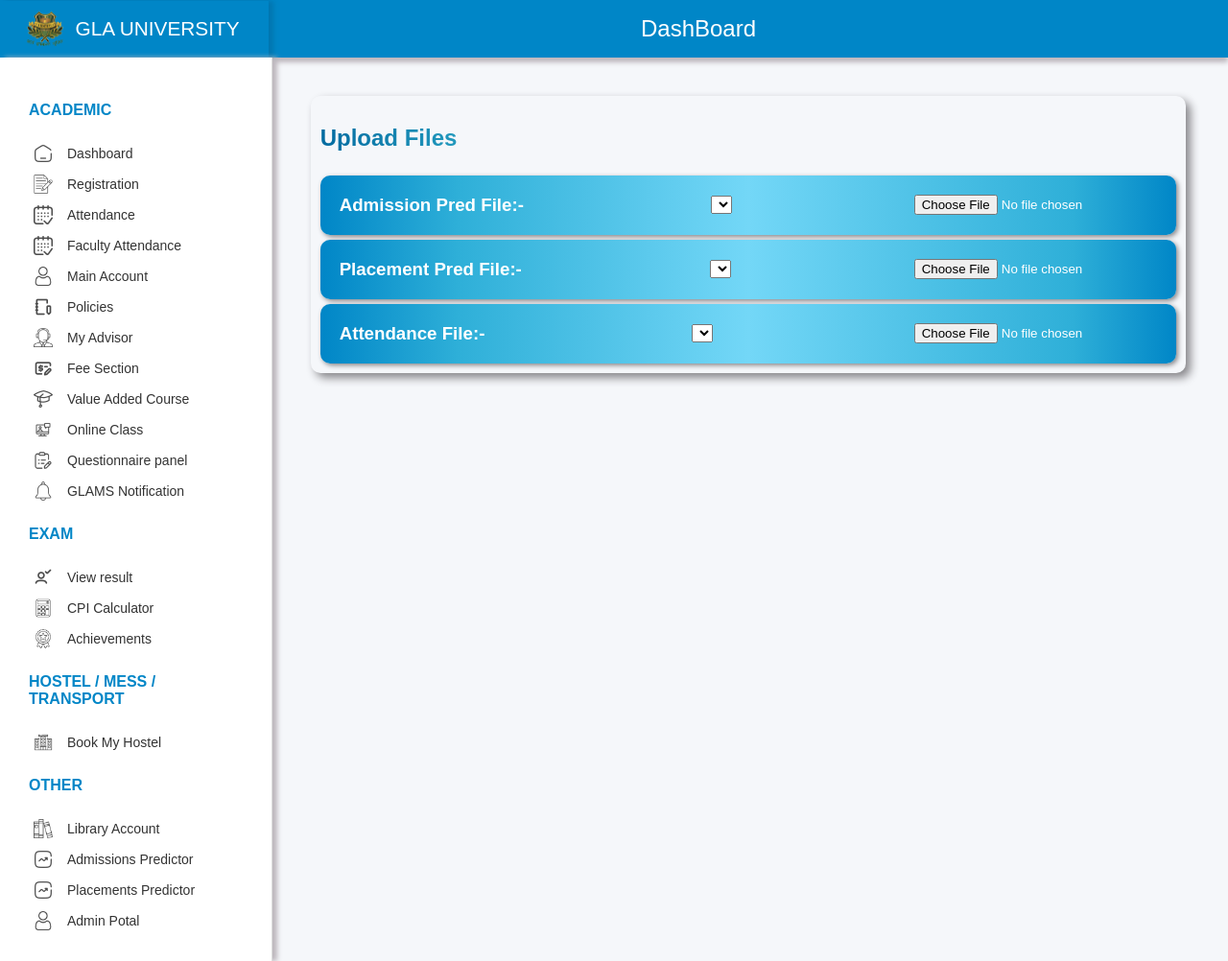
After one commit to prerit85jain/Attendance-Management-System, a Flask app: page /admin_portal in a window 1280 px wide. The commit adds this page. Shown: the whole page at 96% size. Run offline with Flask 3, Linux system fonts and the light colour scheme; lists and menus that the app fills with data are empty; parts of the project's set-up code (start-up, migrations or seed data) failed here and were passed over.

Commit message:
Add Admin Portal

```diff
--- a/Flask/app.py
+++ b/Flask/app.py
@@ -128,6 +128,10 @@
 def faculty():
     return render_template("attendanceFaculty.html")
 
+@app.route('/admin_portal')
+def admin_portal():
+    return render_template("admin.html")
+
 @app.route('/generate_qr', methods=['POST'])
 def generate_qr():
 
--- /dev/null
+++ b/Flask/templates/admin.html
@@ -0,0 +1,119 @@
+<!DOCTYPE html>
+<html lang="en">
+
+<head>
+    <meta charset="UTF-8">
+    <meta name="viewport" content="width=device-width, initial-scale=1.0">
+    <title>GLA University Dashboard</title>
+    <link rel="preconnect" href="https://fonts.googleapis.com">
+    <link rel="preconnect" href="https://fonts.gstatic.com" crossorigin>
+    <link
+        href="https://fonts.googleapis.com/css2?family=Poppins:ital,wght@0,100;0,200;0,300;0,400;0,500;0,600;0,700;0,800;0,900;1,100;1,200;1,300;1,400;1,500;1,600;1,700;1,800;1,900&display=swap"
+        rel="stylesheet">
+
+    <link rel="stylesheet" href="/static/style1.css">
+</head>
+
+<body>
+    <div class="container">
+        <header class="header">
+            <div class="side-heading">
+                <img src="/static/icon.png" alt="GLA University Logo" class="logo">
+                <div class="header-info">GLA UNIVERSITY</div>
+            </div>
+            <div class="menu">
+                <h1>DashBoard</h1>
+            </div>
+        </header>
+
+        <div class="main-content">
+            <aside class="sidebar">
+                <ul class="menu-list">
+                    <li class="menu-title">ACADEMIC</li>
+                    <li class="items"><a href="/"><img src="/static/das.png" alt="" class="side-icon"><span>Dashboard<span></a></li>
+                    <li class="items"><a href=""><img src="/static/registration.png" alt="" class="side-icon"><span>Registration<span></a></li>
+                    <li class="items"><a href="/attendance"><img src="/static/att.png" alt="" class="side-icon"><span>Attendance<span></a></li>
+                    <li class="items"><a href="/faculty"><img src="/static/att.png" alt="" class="side-icon"><span>Faculty Attendance<span></a></li>
+                    <li class="items"><a href=""><img src="/static/acc.png" alt="" class="side-icon"><span>Main Account<span></a></li>
+                    <li class="items"><a href=""><img src="/static/policy.png" alt="" class="side-icon"><span>Policies<span></a></li>
+                    <li class="items"><a href=""><img src="/static/adv.png" alt="" class="side-icon"><span>My Advisor<span></a></li>
+                    <li class="items"><a href=""><img src="/static/fee.png" alt="" class="side-icon"><span>Fee Section<span></a></li>
+                    <li class="items"><a href=""><img src="/static/sch.png" alt="" class="side-icon"><span>Value Added Course<span></a></li>
+                    <li class="items"><a href=""><img src="/static/online.png" alt="" class="side-icon"><span>Online Class<span></a></li>
+                    <li class="items"><a href=""><img src="/static/quest.png" alt="" class="side-icon"><span>Questionnaire panel<span></a></li>
+                    <li class="items"><a href=""><img src="/static/notif.png" alt="" class="side-icon"><span>GLAMS Notification<span></a></li>
+                    <li class="menu-title">EXAM</li>
+                    <li class="items"><a href=""><img src="/static/res.png" alt="" class="side-icon"><span>View result<span></a></li>
+                    <li class="items"><a href=""><img src="/static/calc.png" alt="" class="side-icon"><span>CPI Calculator<span></a></li>
+                    <li class="items"><a href=""><img src="/static/achievement.png" alt="" class="side-icon"><span>Achievements<span></a></li>
+                    <li class="menu-title">HOSTEL / MESS / TRANSPORT</li>
+                    <li class="items"><a href=""><img src="/static/hostel.png" alt="" class="side-icon"><span>Book My Hostel<span></a></li>
+                    <li class="menu-title">OTHER</li>
+                    <li class="items"><a href=""><img src="/static/lib.png" alt="" class="side-icon"><span>Library Account<span></a></li>
+                    <li class="items"><a href="/admission_predictor"><img src="/static/place.png" alt="" class="side-icon"><span>Admissions Predictor<span></a></li>
+                    <li class="items"><a href="/placement_predictor"><img src="/static/place.png" alt="" class="side-icon"><span>Placements Predictor<span></a></li>
+                    <li class="items"><a href="/admin_portal"><img src="/static/acc.png" alt="" class="side-icon"><span>Admin Potal<span></a></li>
+                </ul>
+            </aside>
+
+            <section class="content-container">
+                <div class="current">
+                    <div class="head">
+                        <h1>Upload Files</h1>
+                    </div>
+                    <div class="lect">
+                        <div class="code">
+                            <h3>Admission Pred File:-&nbsp;</h3>
+                        </div>
+                        <div class="code">
+                            <form id="courseForm_Admission">
+                                <select id="course" name="course">
+                                    {% for course in courses %}
+                                    <option value="{{ course }}">{{ course }}</option>
+                                    {% endfor %}
+                                </select>
+                            </form>
+                        </div>
+                        <div class="code">
+                            <span><input type="file" name="" id=""></span>
+                        </div>
+                    </div>
+                    <div class="lect">
+                        <div class="code">
+                            <h3>Placement Pred File:-&nbsp;</h3>
+                        </div>
+                        <div class="code">
+                            <form id="courseForm_Placement">
+                                <select id="course" name="course">
+                                    {% for course in courses %}
+                                    <option value="{{ course }}">{{ course }}</option>
+                                    {% endfor %}
+                                </select>
+                            </form>
+                        </div>
+                        <div class="code">
+                            <span><input type="file" name="" id=""></span>
+                        </div>
+                    </div>
+                    <div class="lect">
+                        <div class="code">
+                            <h3>Attendance File:-&nbsp;</h3>
+                        </div>
+                        <div class="code">
+                            <form id="">
+                                <select id="section" name="section">
+                                    {% for course in courses %}
+                                    <option value="{{ course }}">{{ course }}</option>
+                                    {% endfor %}
+                                </select>
+                            </form>
+                        </div>
+                        <div class="code">
+                            <span><input type="file" name="" id=""></span>
+                        </div>
+                    </div>
+            </section>
+        </div>
+    </div>
+</body>
+</html>
--- a/Flask/templates/admission.html
+++ b/Flask/templates/admission.html
@@ -52,6 +52,7 @@
                     <li class="items"><a href=""><img src="/static/lib.png" alt="" class="side-icon"><span>Library Account<span></a></li>
                     <li class="items"><a href="/admission_predictor"><img src="/static/place.png" alt="" class="side-icon"><span>Admissions Predictor<span></a></li>
                     <li class="items"><a href="/placement_predictor"><img src="/static/place.png" alt="" class="side-icon"><span>Placements Predictor<span></a></li>
+                        <li class="items"><a href="/admin_portal"><img src="/static/acc.png" alt="" class="side-icon"><span>Admin Potal<span></a></li>
                 </ul>
             </aside>
             <section class="content">
--- a/Flask/templates/attendance.html
+++ b/Flask/templates/attendance.html
@@ -72,6 +72,7 @@
                                 class="side-icon"><span>Admissions Predictor<span></a></li>
                     <li class="items"><a href="/placement_predictor"><img src="/static/place.png" alt=""
                                 class="side-icon"><span>Placements Predictor<span></a></li>
+                                    <li class="items"><a href="/admin_portal"><img src="/static/acc.png" alt="" class="side-icon"><span>Admin Potal<span></a></li>
                 </ul>
             </aside>
 
--- a/Flask/templates/attendanceFaculty.html
+++ b/Flask/templates/attendanceFaculty.html
@@ -71,6 +71,7 @@
                                 class="side-icon"><span>Admissions Predictor<span></a></li>
                     <li class="items"><a href="/placement_predictor"><img src="/static/place.png" alt=""
                                 class="side-icon"><span>Placements Predictor<span></a></li>
+                                    <li class="items"><a href="/admin_portal"><img src="/static/acc.png" alt="" class="side-icon"><span>Admin Potal<span></a></li>
                 </ul>
             </aside>
 
--- a/Flask/templates/index.html
+++ b/Flask/templates/index.html
@@ -52,6 +52,7 @@
                     <li class="items"><a href=""><img src="/static/lib.png" alt="" class="side-icon"><span>Library Account<span></a></li>
                     <li class="items"><a href="/admission_predictor"><img src="/static/place.png" alt="" class="side-icon"><span>Admissions Predictor<span></a></li>
                     <li class="items"><a href="/placement_predictor"><img src="/static/place.png" alt="" class="side-icon"><span>Placements Predictor<span></a></li>
+                    <li class="items"><a href="/admin_portal"><img src="/static/acc.png" alt="" class="side-icon"><span>Admin Potal<span></a></li>
                 </ul>
             </aside>
 
--- a/Flask/templates/placement.html
+++ b/Flask/templates/placement.html
@@ -52,6 +52,7 @@
                     <li class="items"><a href=""><img src="/static/lib.png" alt="" class="side-icon"><span>Library Account<span></a></li>
                     <li class="items"><a href="/admission_predictor"><img src="/static/place.png" alt="" class="side-icon"><span>Admissions Predictor<span></a></li>
                     <li class="items"><a href="/placement_predictor"><img src="/static/place.png" alt="" class="side-icon"><span>Placements Predictor<span></a></li>
+                        <li class="items"><a href="/admin_portal"><img src="/static/acc.png" alt="" class="side-icon"><span>Admin Potal<span></a></li>
                 </ul>
             </aside>
             <section class="content">
```
